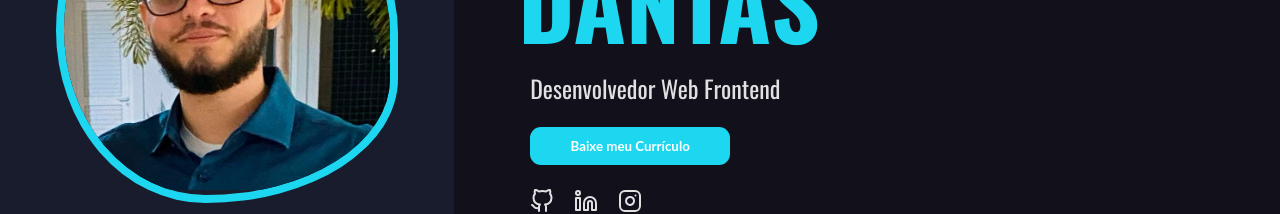
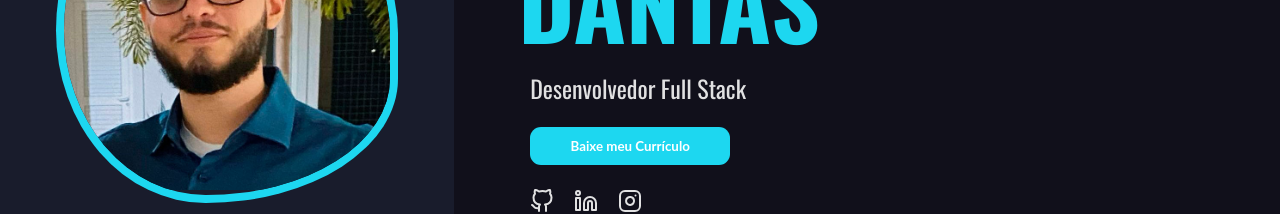
Before and after one commit to GuilhermeAugustodSD/portifolio, a Next.js app: page / in a window 1280 px wide. Shown: the part 365-579 px from the top of the page. Built offline with nearby package versions, Linux system fonts and the light colour scheme; no server answers.

Commit message:
feat/diploma

```diff
--- a/pages/index.js
+++ b/pages/index.js
@@ -91,11 +91,11 @@ export default function Home() {
           <div className={styles.contentBody}>
             <h1>Guilherme Dantas</h1>
             {(language == 'US') && (
-              <h2>Web Developer</h2>
+              <h2>Full Stack Developer</h2>
             )}
 
             {(language == 'BR') && (
-              <h2>Desenvolvedor Web<span> Frontend </span></h2>
+              <h2>Desenvolvedor<span> Full Stack </span></h2>
             )}
 
             <button>
```
Also changed, not shown: 2 other files (tests, documents, lock files or other folders).
